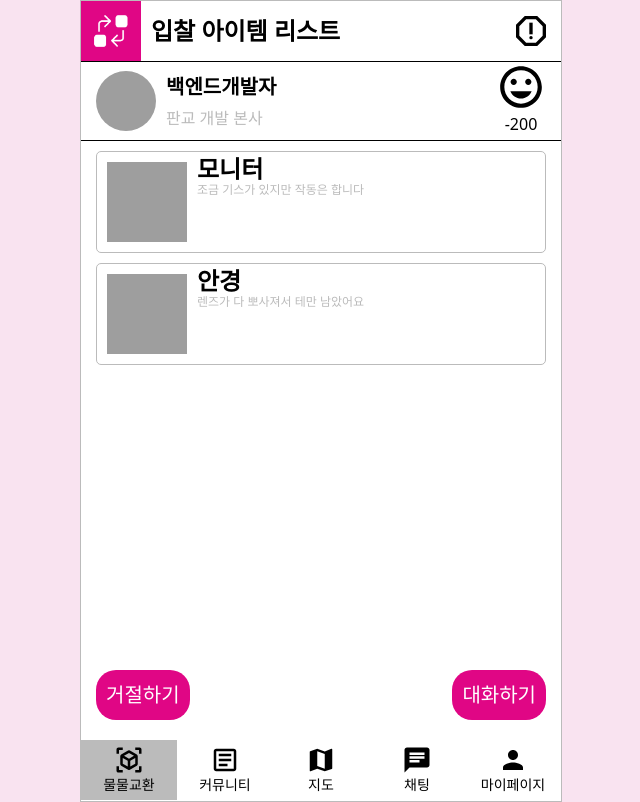
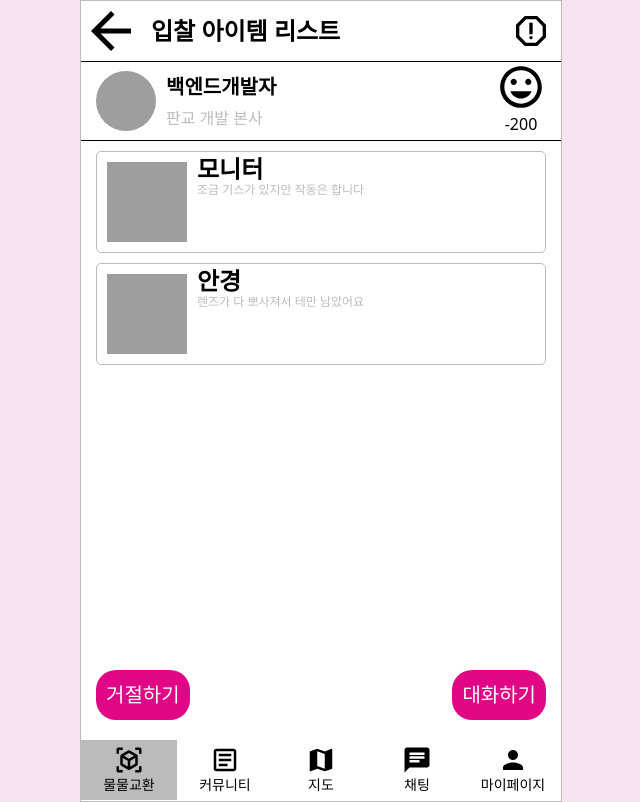
Before and after one commit to KostaMiniProject/MainProject-Front, a Next.js app: page /bid/1 in a window 1280 px wide. Shown: the whole page, without its empty margins (319-959 px from the left). Built offline with nearby package versions, Linux system fonts and the light colour scheme; grey boxes are pictures that could not be loaded.

Commit message:
config : 드래그 방지 global.css 적용

```diff
--- a/app/bid/[id]/page.tsx
+++ b/app/bid/[id]/page.tsx
@@ -17,7 +17,7 @@ function page({ params }: { params: any }) {
 
   return (
     <div className="relative">
-      <Header title="입찰 아이템 리스트">
+      <Header title="입찰 아이템 리스트" backNav>
         <div className="w-[60px] flex justify-center">
           <MdOutlineReportGmailerrorred size={40} />
         </div>
--- a/app/exchange/[id]/page.tsx
+++ b/app/exchange/[id]/page.tsx
@@ -9,12 +9,11 @@ import { getExchangePost } from '@/api/ExchangePostApi';
 import Button from '@/components/Button';
 
 function Page({ params }: { params: any }) {
-  const images = ['', '', '']; // 이미지 배열
   const post_Content = getExchangePost(params.id);
   const borderStyle = 'border-solid border-black border-[1px]';
   return (
     <div>
-      <Header title="교환 상세">
+      <Header title="교환 상세" backNav>
         {/* 헤더 아이콘 */}
         {post_Content.post_owner ? (
           <>
--- a/app/globals.css
+++ b/app/globals.css
@@ -9,3 +9,11 @@
   font-weight: 400;
   font-style: normal;
 }
+
+/* 드래그 방지 옵션 */
+body {
+  -webkit-user-select: none;
+  -moz-user-select: none;
+  -ms-user-select: none;
+  user-select: none;
+}
--- a/app/itemdetail/[id]/page.tsx
+++ b/app/itemdetail/[id]/page.tsx
@@ -11,7 +11,9 @@ function Page({ params }: { params: any }) {
 
   return (
     <div>
-      <Header title="아이템 상세">{/* 헤더 아이콘 */}</Header>
+      <Header title="아이템 상세" backNav>
+        {/* 헤더 아이콘 */}
+      </Header>
       <div className="h-[360px]">
         <Carousel images={detail.image_url} />
       </div>
--- a/components/Header.tsx
+++ b/components/Header.tsx
@@ -1,23 +1,31 @@
 'use client';
 import React from 'react';
-import { MdMoreVert } from 'react-icons/md';
+import { MdArrowBack, MdMoreVert } from 'react-icons/md';
 import Logo from '@/image/Logo.png';
 import Image from 'next/image';
+import { useRouter } from 'next/navigation';
 
 function Header({
   children,
   title = '',
+  backNav = false,
 }: {
   children?: React.ReactNode;
   title?: string;
+  backNav?: boolean;
 }) {
+  const route = useRouter();
   return (
     <div className="sticky top-0 w-full z-500 max-w-[480px] z-[9999]">
       <div className="flex h-[60px] bg-white">
-        <div className="w-[60px] bg-base flex items-center justify-center relative">
-          <div className="">
+        <div className="w-[60px]  flex items-center justify-center relative">
+          {backNav ? (
+            <div onClick={route.back}>
+              <MdArrowBack size={60} />
+            </div>
+          ) : (
             <Image src={Logo} alt="logo" width={500} height={100} />
-          </div>
+          )}
         </div>
         <div className="flex-1 flex items-center m-[10px] text-[24px] font-[800]">
           {title}
--- a/components/exchange/ExchangePost.tsx
+++ b/components/exchange/ExchangePost.tsx
@@ -1,7 +1,6 @@
 import React from 'react';
 import { MdOutlineListAlt } from 'react-icons/md';
 
-import TempImg from '@/image/Logo.png';
 import Image from 'next/image';
 
 enum status {
```
